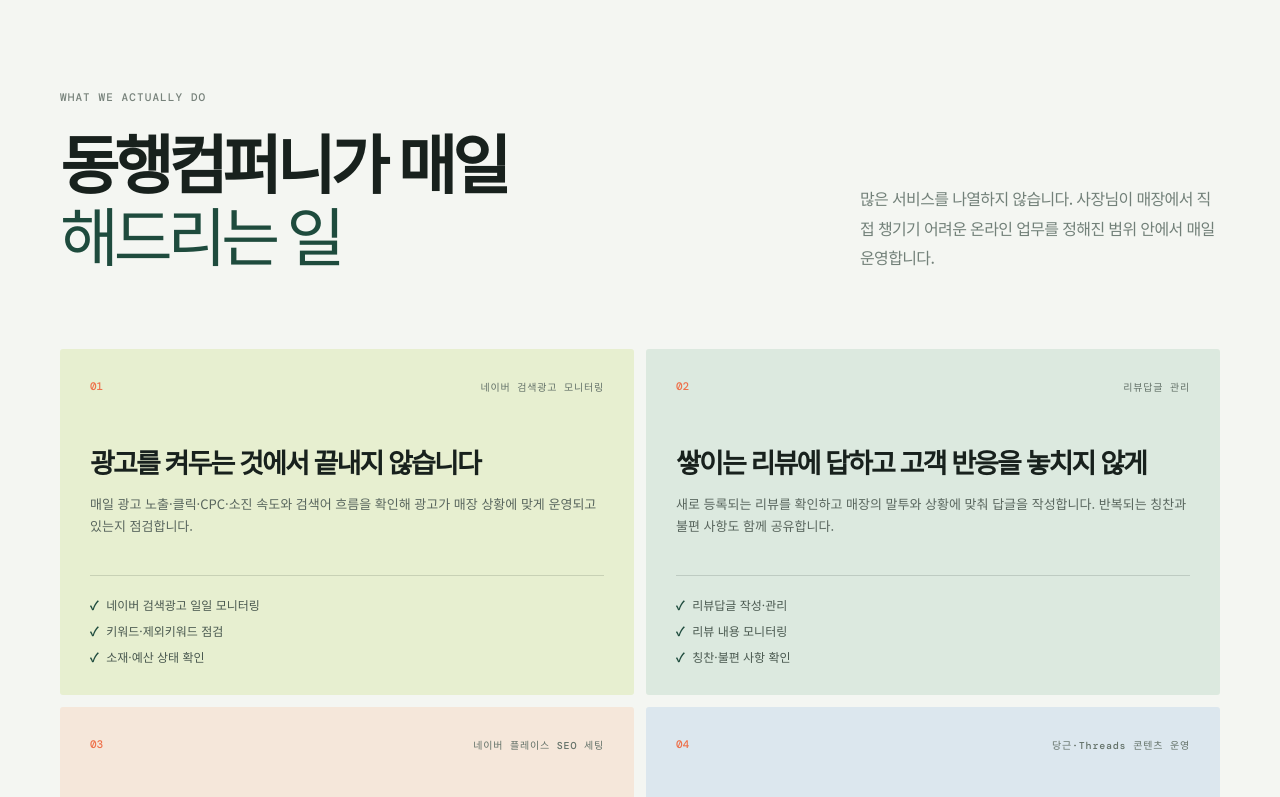
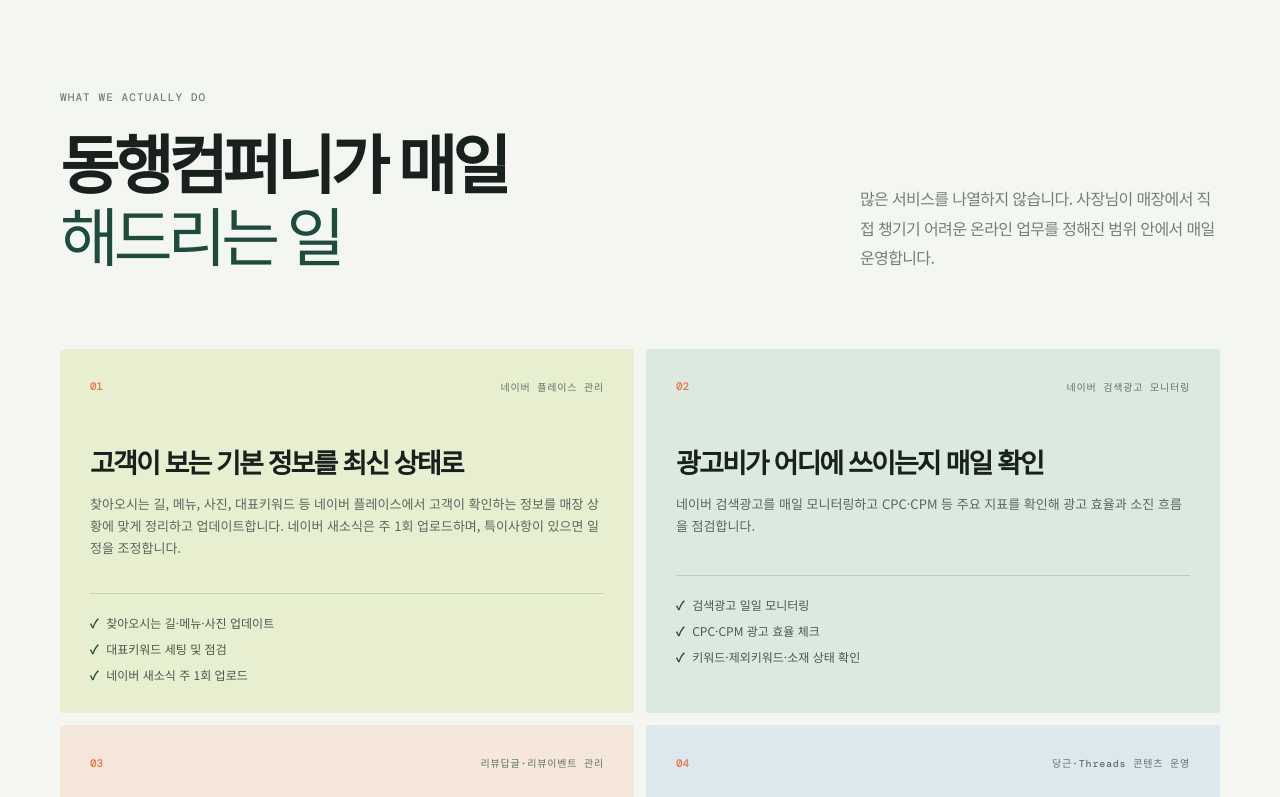
Before and after one commit to sangil92/donghaeng_company, a Next.js app: page / in a window 1280 px wide. Shown: the part 2000-2797 px from the top of the page. Built offline with nearby package versions, Linux system fonts and the light colour scheme.

Commit message:
Expand daily operating service details

```diff
--- a/app/globals.css
+++ b/app/globals.css
@@ -185,6 +185,8 @@ h2 { font-size: clamp(38px, 5vw, 64px); word-break: keep-all; }
 .work-card-02 { background: #dce9df; }
 .work-card-03 { background: #f5e7da; }
 .work-card-04 { background: #dce7ee; }
+.work-card-05 { background: #eee4ef; }
+.work-card-06 { background: #ece8dd; }
 .work-card-top { display: flex; justify-content: space-between; align-items: center; }
 .work-card-top b { color: #647269; font: 500 10px 'DM Mono', monospace; letter-spacing: .08em; }
 .work-card h3 { margin: 48px 0 12px; font-size: 27px; letter-spacing: -.07em; }
--- a/app/page.tsx
+++ b/app/page.tsx
@@ -5,24 +5,24 @@ import { PhoneMockup } from "@/components/PhoneMockup";
 const operatingAreas = [
   {
     number: "01",
-    title: "네이버 검색광고 모니터링",
-    summary: "광고를 켜두는 것에서 끝내지 않습니다",
-    body: "매일 광고 노출·클릭·CPC·소진 속도와 검색어 흐름을 확인해 광고가 매장 상황에 맞게 운영되고 있는지 점검합니다.",
-    items: ["네이버 검색광고 일일 모니터링", "키워드·제외키워드 점검", "소재·예산 상태 확인"],
+    title: "네이버 플레이스 관리",
+    summary: "고객이 보는 기본 정보를 최신 상태로",
+    body: "찾아오시는 길, 메뉴, 사진, 대표키워드 등 네이버 플레이스에서 고객이 확인하는 정보를 매장 상황에 맞게 정리하고 업데이트합니다. 네이버 새소식은 주 1회 업로드하며, 특이사항이 있으면 일정을 조정합니다.",
+    items: ["찾아오시는 길·메뉴·사진 업데이트", "대표키워드 세팅 및 점검", "네이버 새소식 주 1회 업로드"],
   },
   {
     number: "02",
-    title: "리뷰답글 관리",
-    summary: "쌓이는 리뷰에 답하고 고객 반응을 놓치지 않게",
-    body: "새로 등록되는 리뷰를 확인하고 매장의 말투와 상황에 맞춰 답글을 작성합니다. 반복되는 칭찬과 불편 사항도 함께 공유합니다.",
-    items: ["리뷰답글 작성·관리", "리뷰 내용 모니터링", "칭찬·불편 사항 확인"],
+    title: "네이버 검색광고 모니터링",
+    summary: "광고비가 어디에 쓰이는지 매일 확인",
+    body: "네이버 검색광고를 매일 모니터링하고 CPC·CPM 등 주요 지표를 확인해 광고 효율과 소진 흐름을 점검합니다.",
+    items: ["검색광고 일일 모니터링", "CPC·CPM 광고 효율 체크", "키워드·제외키워드·소재 상태 확인"],
   },
   {
     number: "03",
-    title: "네이버 플레이스 SEO 세팅",
-    summary: "검색될 수 있는 기본 구조부터 정리합니다",
-    body: "네이버 플레이스의 대표 키워드와 조합 키워드, 업체 설명, 메뉴와 사진 등 고객이 확인하는 기본 정보를 검색 관점에서 세팅하고 점검합니다.",
-    items: ["플레이스 SEO 기본 세팅", "대표·조합 키워드 점검", "메뉴·사진·정보 노출 상태 확인"],
+    title: "리뷰답글·리뷰이벤트 관리",
+    summary: "리뷰를 관리하고 참여를 끌어냅니다",
+    body: "새 리뷰에 답글을 작성하고 반복되는 고객 반응을 확인합니다. 리뷰이벤트 문구와 안내 흐름도 점검해 참여를 높일 수 있도록 강화합니다.",
+    items: ["리뷰답글 작성·관리", "리뷰 내용 모니터링", "리뷰이벤트 안내·구성 강화"],
   },
   {
     number: "04",
@@ -30,6 +30,20 @@ const operatingAreas = [
     summary: "추가 광고비 없이 지역에 매일 알립니다",
     body: "사장님이 공유해주신 사진과 네이버 플레이스에 등록된 사진을 활용해 당근 게시물과 Threads 콘텐츠를 매일 작성합니다. 광고비를 추가로 집행하지 않고 지역 주민에게 매장 소식을 알리는 운영입니다.",
     items: ["당근 게시물 매일 작성", "Threads 게시물 매일 작성", "지역 주민 대상 무료 홍보 콘텐츠 운영"],
+  },
+  {
+    number: "05",
+    title: "AI 디자인 제작 지원",
+    summary: "매장에 필요한 홍보물을 월 2회 제작",
+    body: "사장님이 공유해주신 사진과 매장 정보를 바탕으로 AI를 활용해 이벤트·공지·메뉴 홍보 등 온라인 콘텐츠 디자인 제작을 지원합니다.",
+    items: ["AI 디자인 제작 지원 월 2회", "이벤트·공지·메뉴 콘텐츠", "매장 사진·정보 기반 제작"],
+  },
+  {
+    number: "06",
+    title: "블로그 체험단 섭외",
+    summary: "원하는 인원만큼 체험단을 모집합니다",
+    body: "매장 업종과 지역에 맞춰 블로그 체험단 섭외를 진행합니다. 모집·섭외 인원에 제한을 두지 않고 매장 상황에 맞게 진행합니다.",
+    items: ["블로그 체험단 섭외", "모집 인원 제한 없음", "방문 일정·업로드 진행 확인"],
   },
 ] as const;
 
@@ -58,7 +72,7 @@ export default function Home() {
               <h1>사장님이 매장에 집중하는 동안,<br /><em>온라인은 동행이 챙깁니다.</em></h1>
               <p className="hero-lead">네이버 검색광고 모니터링, 리뷰답글, SEO 세팅, 당근·Threads 게시물까지.<br className="desktop-only" /> 매장에서 시간을 내기 어려운 온라인 운영을 매일 대신 관리합니다.</p>
               <div className="hero-actions"><a className="button primary" href="#problem">내 매장 운영 빈틈 확인하기 <span>↓</span></a><a className="text-link" href="#operating">실제로 해드리는 일 <span>→</span></a></div>
-              <div className="hero-trust"><span>매일 광고 확인</span><i>·</i><span>리뷰답글 관리</span><i>·</i><span>SEO 세팅</span><i>·</i><span>무료 콘텐츠 운영</span></div>
+              <div className="hero-trust"><span>플레이스 관리</span><i>·</i><span>매일 광고 확인</span><i>·</i><span>콘텐츠 매일 작성</span><i>·</i><span>디자인 월 2회</span></div>
             </div>
             <PhoneMockup />
           </div>
@@ -82,7 +96,7 @@ export default function Home() {
 
         <ProofSection />
 
-        <section className="price-section" id="price"><div className="container price-grid"><div className="section-intro"><p className="kicker">MONTHLY OPERATING SUPPORT</p><h2>하루 1만원으로,<br /><em>온라인 담당자를 두세요.</em></h2><p className="body-copy">월 30만원, 부가세 별도입니다. 사장님이 매장에서 매일 챙기기 어려운 온라인 운영 업무를 정해진 범위 안에서 꾸준히 대신합니다.</p><a className="text-link" href={site.consultationHref} target="_blank" rel="noreferrer">내 매장 상담하기 <span>↗</span></a></div><div className="price-cards"><article className="price-card featured"><div className="price-card-label">DONGHAENG OPERATING PARTNER</div><div className="price"><strong>월 30만원</strong><small>VAT 별도</small></div><p className="price-note">부가세 포함 33만원 · 하루 1만원</p><div className="price-terms"><p><strong>계약 안내</strong><span>{pricing.contract} 후, {pricing.renewal}됩니다.</span></p><p><strong>소개 혜택</strong><span>{pricing.referralNote}을 제공합니다.</span></p></div><ul><li>네이버 검색광고 매일 모니터링</li><li>리뷰답글 작성·리뷰 반응 확인</li><li>네이버 플레이스 SEO 세팅·점검</li><li>당근·Threads 게시물 매일 작성</li><li>사장님 공유 사진·플레이스 사진 활용</li></ul><a className="button primary" href={site.consultationHref} target="_blank" rel="noreferrer">운영 상담하기 <span>↗</span></a></article></div></div></section>
+        <section className="price-section" id="price"><div className="container price-grid"><div className="section-intro"><p className="kicker">MONTHLY OPERATING SUPPORT</p><h2>하루 1만원으로,<br /><em>온라인 담당자를 두세요.</em></h2><p className="body-copy">월 30만원, 부가세 별도입니다. 사장님이 매장에서 매일 챙기기 어려운 온라인 운영 업무를 정해진 범위 안에서 꾸준히 대신합니다.</p><a className="text-link" href={site.consultationHref} target="_blank" rel="noreferrer">내 매장 상담하기 <span>↗</span></a></div><div className="price-cards"><article className="price-card featured"><div className="price-card-label">DONGHAENG OPERATING PARTNER</div><div className="price"><strong>월 30만원</strong><small>VAT 별도</small></div><p className="price-note">부가세 포함 33만원 · 하루 1만원</p><div className="price-terms"><p><strong>계약 안내</strong><span>{pricing.contract} 후, {pricing.renewal}됩니다.</span></p><p><strong>소개 혜택</strong><span>{pricing.referralNote}을 제공합니다.</span></p></div><ul>{pricing.included.map((item) => <li key={item}>{item}</li>)}</ul><a className="button primary" href={site.consultationHref} target="_blank" rel="noreferrer">운영 상담하기 <span>↗</span></a></article></div></div></section>
 
         <section className="closing-section"><div className="container closing-inner"><p className="kicker">DONGHAENG COMPANY</p><h2>사장님은 매장에 집중하고,<br /><em>온라인 운영은 동행에 맡기세요.</em></h2><p>특정 결과를 약속하는 대신, 매장에 필요한 운영을 꾸준히 챙기겠습니다.</p><a className="button light" href={site.consultationHref} target="_blank" rel="noreferrer">동행컴퍼니와 상담 시작하기 <span>↗</span></a></div></section>
       </main>
--- a/content/site.ts
+++ b/content/site.ts
@@ -71,11 +71,13 @@ export const pricing = {
   contractNote: "최초 계약 후 1개월 단위로 연장됩니다.",
   referralNote: "지인 업체 소개 후 계약 체결 시 1개월 무료 대행",
   included: [
-    "네이버 검색광고 매일 모니터링",
-    "리뷰답글 작성·리뷰 반응 확인",
-    "네이버 플레이스 SEO 세팅·점검",
+    "찾아오시는 길·메뉴·사진 업데이트",
+    "대표키워드 세팅 및 네이버 새소식 주 1회 업로드",
+    "네이버 검색광고 매일 모니터링·CPC·CPM 효율 체크",
+    "리뷰답글 작성·리뷰이벤트 안내 및 구성 강화",
     "당근·Threads 게시물 매일 작성",
-    "사장님 공유 사진·플레이스 사진 활용",
+    "AI 디자인 제작 지원 월 2회",
+    "블로그 체험단 섭외 인원 제한 없음",
   ],
 } as const;
 
```
